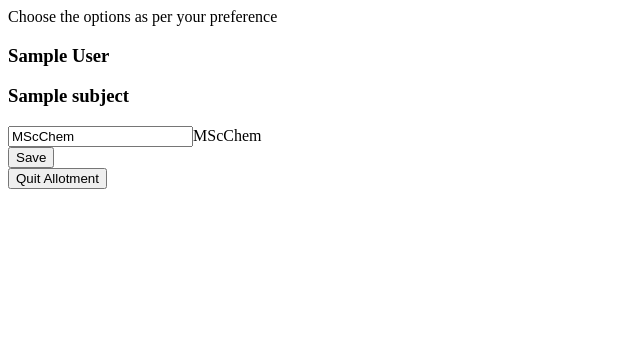
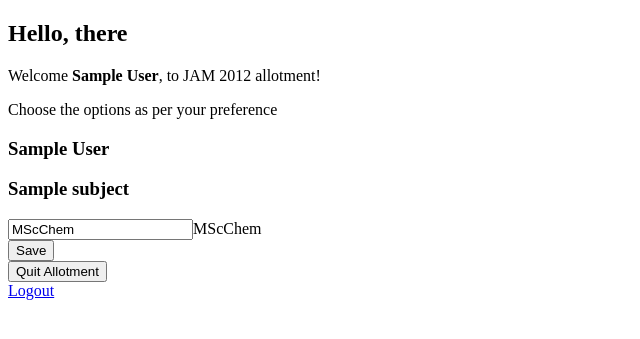
Before and after one commit to primalpop/aloha, a Django app: template template/allotter/apply.html in a window 1280 px wide. Shown: the top 339 px of the page, without its empty margins (0-640 px from the left). Run offline with Django 3.2, Linux system fonts and the light colour scheme; a user stored in the database is signed in; tables that the repository leaves empty hold one stand-in row (values such as "Sample post"); the template is opened without the code that fills it: values that come from a table or form of the project are taken from there, most other values are stand-ins (such as "Sample title", 1, 10 or a date in 2020).

Commit message:
logout link

```diff
--- a/template/allotter/apply.html
+++ b/template/allotter/apply.html
@@ -3,6 +3,12 @@
 {% block title %}Application form {% endblock %}
 
 {% block content %}
+
+<h2>Hello, there</h2>
+
+<p> Welcome <strong>{{user.first_name.title}} {{user.last_name.title}}</strong>,
+to JAM 2012 allotment! </p>
+
 Choose the options as per your preference
 
 <h3> {{user.first_name}} {{user.last_name}}</h3>
@@ -24,4 +30,5 @@ Choose the options as per your preference
 <input type="submit" name="quit" value="Quit Allotment" />
 </form>
 
+<a href="{{URL_ROOT}}/allotter/logout/">Logout</a>
 {% endblock content %}
```
